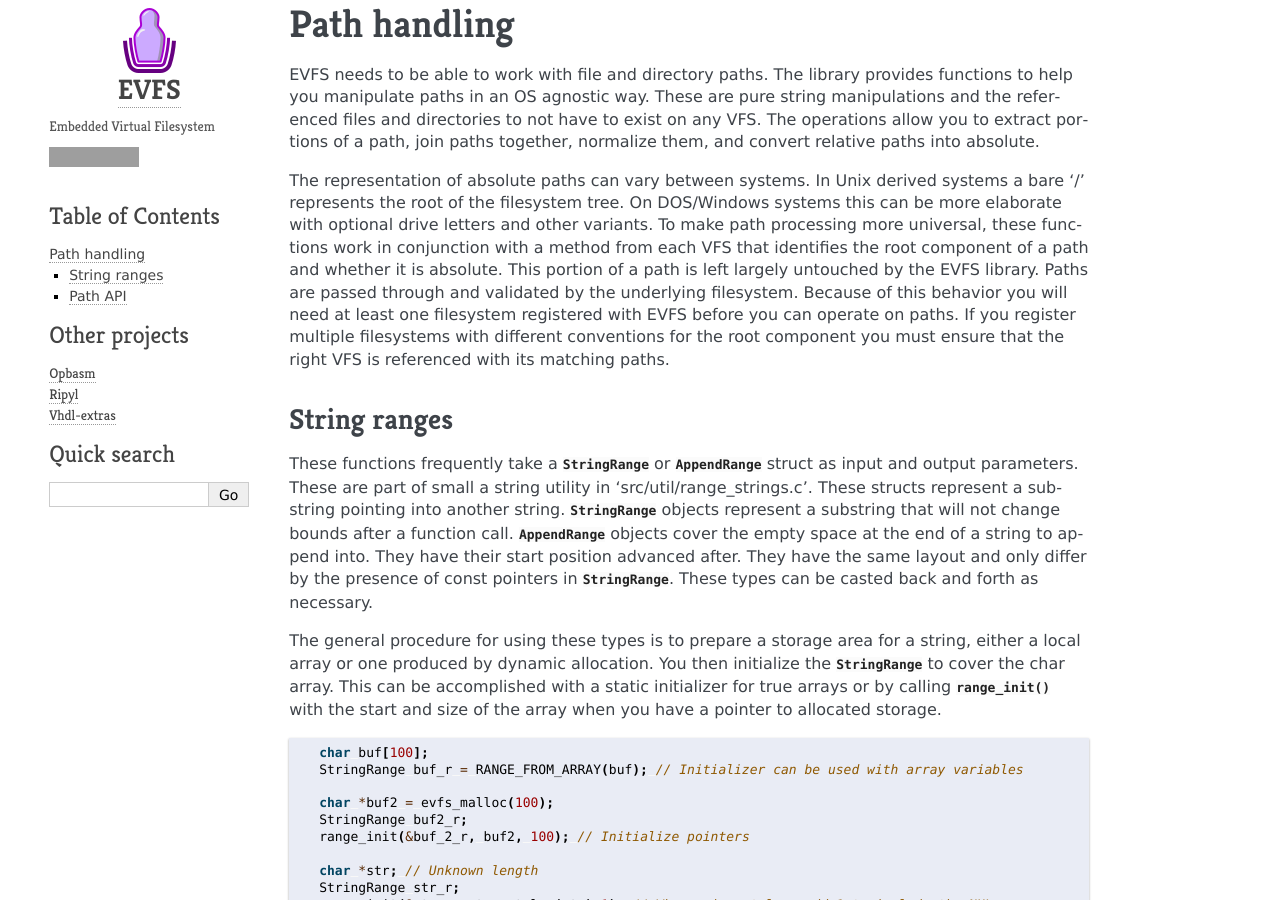
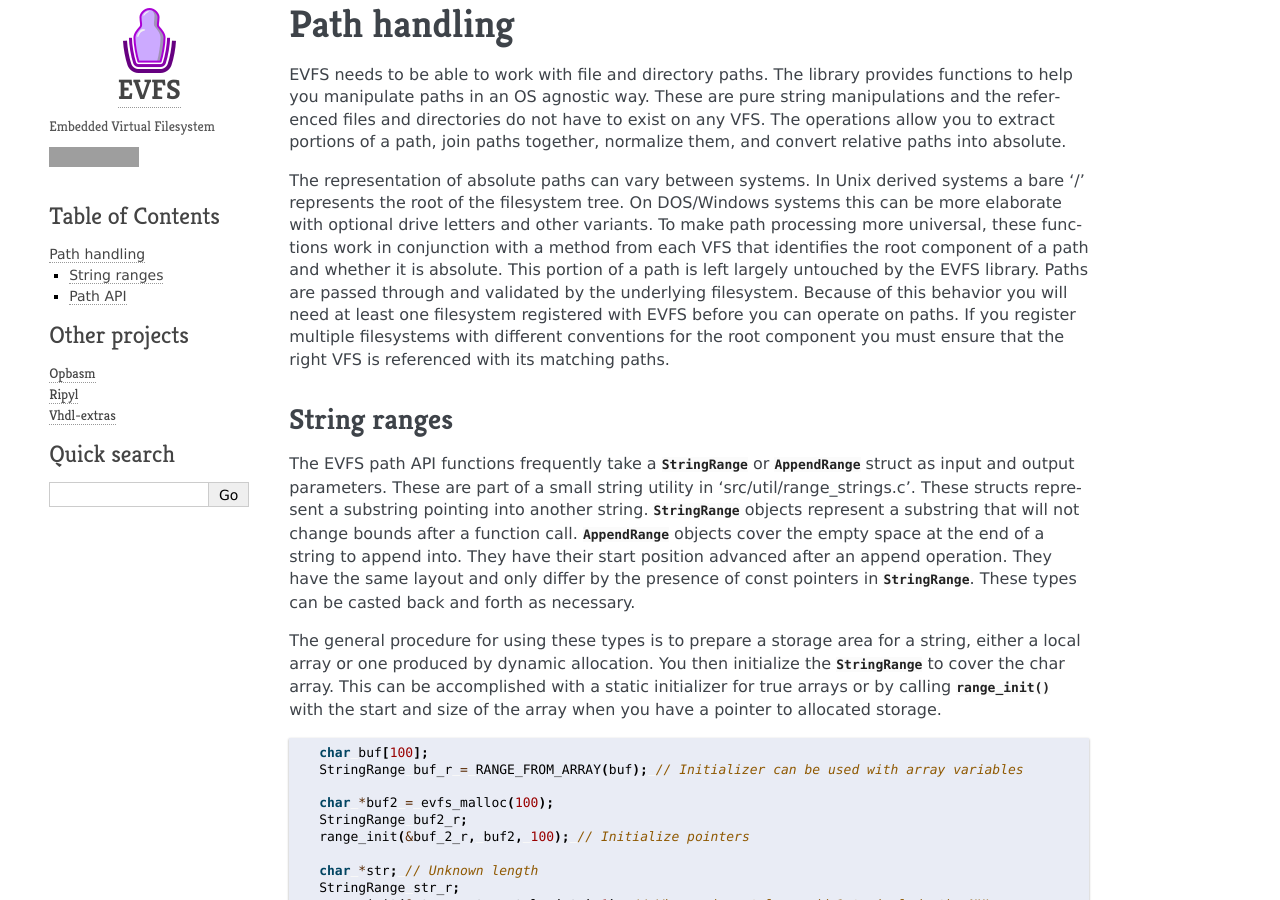
Before and after one commit to kevinpt/evfs, a Sphinx documentation site: the page built from doc/rst/api/paths.rst, in a window 1280 px wide and 900 px high. Built offline with Sphinx 7.4.7, drawn with Linux system fonts in a browser that asks for light colours; the version number could not be read and is left out; some of the changed text lies outside the part shown; grey boxes are pictures that could not be loaded.

Commit message:
Update lib docs

```diff
--- a/doc/rst/api/library.rst
+++ b/doc/rst/api/library.rst
@@ -739,7 +739,7 @@ Miscellaneous
 
 .. c:function:: const char *evfs_cmd_name(int cmd)
 
-  Translate an command code into a string.
+  Translate a command code into a string.
 
   :param cmd: EVFS command code
 
--- a/doc/rst/api/paths.rst
+++ b/doc/rst/api/paths.rst
@@ -2,14 +2,14 @@
 Path handling
 =============
 
-EVFS needs to be able to work with file and directory paths. The library provides functions to help you manipulate paths in an OS agnostic way. These are pure string manipulations and the referenced files and directories to not have to exist on any VFS. The operations allow you to extract portions of a path, join paths together, normalize them, and convert relative paths into absolute.
+EVFS needs to be able to work with file and directory paths. The library provides functions to help you manipulate paths in an OS agnostic way. These are pure string manipulations and the referenced files and directories do not have to exist on any VFS. The operations allow you to extract portions of a path, join paths together, normalize them, and convert relative paths into absolute.
 
 The representation of absolute paths can vary between systems. In Unix derived systems a bare '/' represents the root of the filesystem tree. On DOS/Windows systems this can be more elaborate with optional drive letters and other variants. To make path processing more universal, these functions work in conjunction with a method from each VFS that identifies the root component of a path and whether it is absolute. This portion of a path is left largely untouched by the EVFS library. Paths are passed through and validated by the underlying filesystem. Because of this behavior you will need at least one filesystem registered with EVFS before you can operate on paths. If you register multiple filesystems with different conventions for the root component you must ensure that the right VFS is referenced with its matching paths.
 
 String ranges
 -------------
 
-These functions frequently take a :c:type:`StringRange` or :c:type:`AppendRange` struct as input and output parameters. These are part of small a string utility in 'src/util/range_strings.c'. These structs represent a substring pointing into another string. :c:type:`StringRange` objects represent a substring that will not change bounds after a function call. :c:type:`AppendRange` objects cover the empty space at the end of a string to append into. They have their start position advanced after. They have the same layout and only differ by the presence of const pointers in :c:type:`StringRange`. These types can be casted back and forth as necessary.
+The EVFS path API functions frequently take a :c:type:`StringRange` or :c:type:`AppendRange` struct as input and output parameters. These are part of a small string utility in 'src/util/range_strings.c'. These structs represent a substring pointing into another string. :c:type:`StringRange` objects represent a substring that will not change bounds after a function call. :c:type:`AppendRange` objects cover the empty space at the end of a string to append into. They have their start position advanced after an append operation. They have the same layout and only differ by the presence of const pointers in :c:type:`StringRange`. These types can be casted back and forth as necessary.
 
 The general procedure for using these types is to prepare a storage area for a string, either a local array or one produced by dynamic allocation. You then initialize the :c:type:`StringRange` to cover the char array. This can be accomplished with a static initializer for true arrays or by calling :c:func:`range_init` with the start and size of the array when you have a pointer to allocated storage.
 
```
Also changed, not shown: other parts of doc/rst/api/paths.rst (+1 -1 lines), 1 other file.
